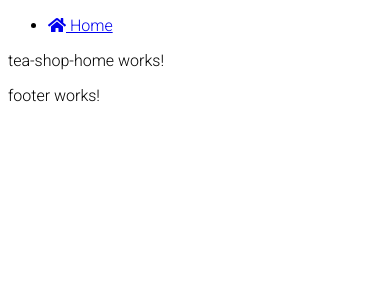
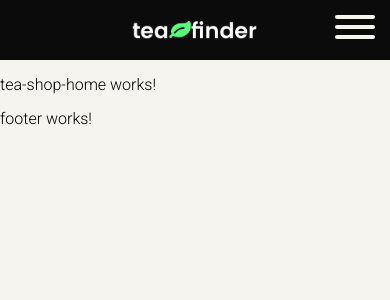
Before and after one commit to webtsofficial/tea-finder-angular-tea-store, an Angular app: page / in a window 390 px wide. Shown: the top 300 px of the page. Built offline with nearby package versions, Linux system fonts and the light colour scheme.

Commit message:
added bootstrap grid, normalize css, hamburgers.css and header style and basic function

```diff
--- a/package.json
+++ b/package.json
@@ -25,7 +25,10 @@
     "@fortawesome/fontawesome-svg-core": "^1.2.0-11",
     "@fortawesome/free-solid-svg-icons": "^5.1.0-8",
     "ajv": "^6.4.0",
+    "bootstrap": "^4.1.1",
     "core-js": "^2.4.1",
+    "hamburgers": "^0.9.3",
+    "normalize.css": "^8.0.0",
     "rxjs": "^5.5.6",
     "zone.js": "^0.8.19"
   },
--- a/src/app/components/view/header/header.component.html
+++ b/src/app/components/view/header/header.component.html
@@ -1,9 +1,49 @@
 <header>
   <nav>
     <ul>
-      <li>
-        <a routerLink="/"><fa-icon [icon]="faHome"></fa-icon> Home</a>
+      <li class="mobile-nav spacer">
+        <span>spacer</span>
+      </li>
+      <li class="desktop-nav">
+        <a routerLink="/">
+          <fa-icon [icon]="faHome"></fa-icon> Home</a>
+      </li>
+      <li class="desktop-nav">
+        <a routerLink="/">
+          <fa-icon [icon]="faShopping"></fa-icon> Shop</a>
+      </li>
+      <li class="logo">
+        <a routerLink="/"></a>
+      </li>
+      <li class="desktop-nav">
+        <a routerLink="/">
+          <fa-icon [icon]="faFilter"></fa-icon> Filter</a>
+      </li>
+      <li class="desktop-nav">
+        <a routerLink="/">
+          <fa-icon [icon]="faNews"></fa-icon> Knowloge</a>
+      </li>
+      <li class="mobile-nav nav-icon">
+          <button class="hamburger hamburger--collapse" type="button" (click)="toggleMenu()" [ngClass]="{'is-active': menuOpen}">
+              <span class="hamburger-box">
+                <span class="hamburger-inner"></span>
+              </span>
+          </button>
       </li>
     </ul>
   </nav>
+  <aside [ngClass]="{'active': menuOpen}">
+      <a routerLink="/">
+          <fa-icon [icon]="faHome"></fa-icon> Home
+      </a>
+      <a routerLink="/">
+          <fa-icon [icon]="faShopping"></fa-icon> Shop
+      </a>
+      <a routerLink="/">
+          <fa-icon [icon]="faFilter"></fa-icon> Filter
+      </a>
+      <a routerLink="/">
+          <fa-icon [icon]="faNews"></fa-icon> Knowloge
+      </a>
+  </aside>
 </header>
--- a/src/app/components/view/header/header.component.scss
+++ b/src/app/components/view/header/header.component.scss
@@ -1,2 +1,137 @@
 @import "../../../../styles/variables";
 @import "../../../../styles/mixins";
+$hamburger-layer-color: #F5F4EF;
+
+header {
+  height: 6rem;
+  background-color: $color-black;
+
+  nav {
+
+    ul {
+      margin: 0;
+      padding: 0;
+
+      li {
+        display: block;
+        float: left;
+        width: 20%;
+        @include clearfix();
+
+        &.logo {
+          width: 60%;
+
+          a {
+            height: 6rem;
+            background-image: url(../../../../assets/logo/logo.png);
+            background-position: center center;
+            background-repeat: no-repeat;
+            background-size: auto 30%;
+          }
+        }
+        &.spacer {
+          span {
+            visibility: hidden;
+          }
+        }
+        &.nav-icon {
+          text-align: right;
+
+          button.hamburger {
+            &:focus {
+              outline:0;
+            }
+            .hamburger-inner, .hamburger-inner::before, .hamburger-inner::after {
+              background-color: $color-white;
+            }
+          }
+        }
+
+        a {
+          display: block;
+          width: 100%;
+          max-height: 6rem;
+          padding: 2.15rem;
+          font-family: $font-roboto-slab;
+          font-size: 1.6rem;
+          font-weight: 500;
+          text-decoration: none;
+          color: $color-white;
+          text-align: center;
+          @include transition(all 0.3s ease-in-out);
+
+          &:hover, &.active {
+            color: $color-brand-green;
+          }
+          &.active {
+            background-color: lighten($color-black, 10%);
+          }
+        }
+      }
+    }
+  }
+  aside {
+    display: block;
+    width: 300px;
+    height: 95vh;
+    position: fixed;
+    background-color: $color-black;
+    right: 0;
+    top: 6rem;
+    @include translate(320px, 0);
+    @include transition(transform 0.5s ease-in-out);
+
+    &.active {
+      @include translate(0, 0);
+    }
+
+    a {
+      display: block;
+      width: 100%;
+      padding: 1.5rem 2rem;
+      text-decoration: none;
+      font-family: $font-roboto-slab;
+      font-weight: 600;
+      font-size: 2rem;
+      color: $color-white;
+      @include transition(color 0.3s ease-in-out);
+
+      &:hover {
+        color: $color-brand-green;
+      }
+    }
+  }
+}
+
+.mobile-nav {
+  display: block !important;
+
+  &.spacer {
+    display: block;
+    width: 20%;
+  }
+}
+.desktop-nav {
+  display: none !important;
+}
+
+@include mobile() {
+
+}
+@include tablet() {
+
+}
+@include desktop() {
+  header > nav > ul > li.logo {
+    width: 20%;
+  }
+  .mobile-nav {
+    display: none !important;
+  }
+  .desktop-nav {
+    display: block !important;
+  }
+}
+@include desktopHD() {
+
+}
--- a/src/app/components/view/header/header.component.ts
+++ b/src/app/components/view/header/header.component.ts
@@ -1,5 +1,11 @@
-import { Component, OnInit } from '@angular/core';
+import {
+    Component,
+    OnInit
+} from '@angular/core';
 import {faHome} from '@fortawesome/free-solid-svg-icons/faHome';
+import {faShoppingCart} from '@fortawesome/free-solid-svg-icons/faShoppingCart';
+import {faFilter} from '@fortawesome/free-solid-svg-icons/faFilter';
+import {faNewspaper} from '@fortawesome/free-solid-svg-icons/faNewspaper';
 
 @Component({
     selector: 'app-header',
@@ -8,10 +14,19 @@ import {faHome} from '@fortawesome/free-solid-svg-icons/faHome';
 })
 export class HeaderComponent implements OnInit {
     faHome = faHome;
+    faShopping = faShoppingCart;
+    faFilter = faFilter;
+    faNews = faNewspaper;
+    menuOpen = false;
 
-  constructor() { }
+    constructor() {
+    }
 
     ngOnInit() {
     }
 
+    toggleMenu() {
+        this.menuOpen = !this.menuOpen;
     }
+
+}
--- a/src/styles.scss
+++ b/src/styles.scss
@@ -8,6 +8,7 @@ html, body {
   font-family: $font-roboto;
   font-weight: 300;
   font-size: 10px;
+  background-color: $color-white;
 }
 h1, h2, h3, h4, h5, h6 {
   font-family: $font-roboto-slab;
--- a/src/styles/mixins.scss
+++ b/src/styles/mixins.scss
@@ -146,3 +146,12 @@
     }
   }
 }
+
+// CLEARFIX
+@mixin clearfix() {
+  &:after, &:before {
+    content: "";
+    clear: both;
+    display: table;
+  }
+}
```
Also changed, not shown: .angular-cli.json, 1 other file (tests, documents, lock files or other folders). Lines whose indentation alone changed are shown as unchanged.
